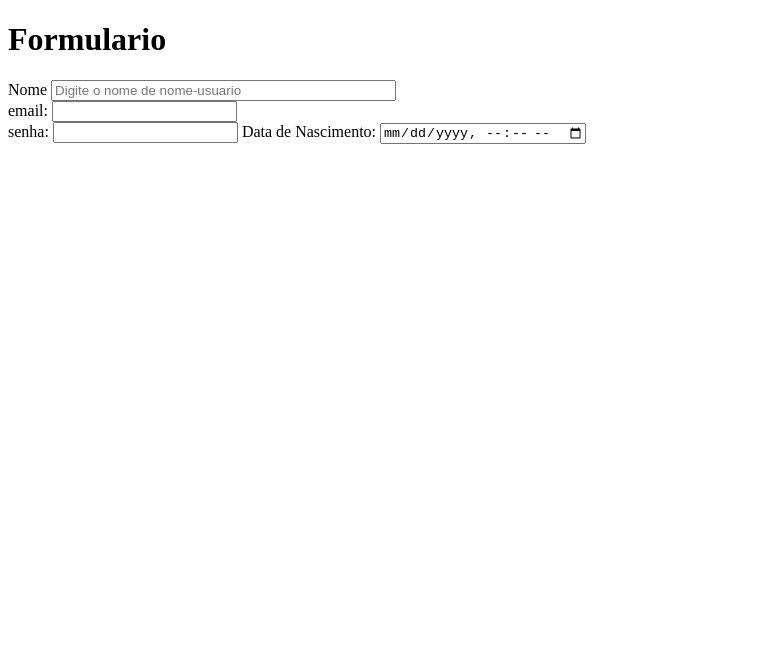
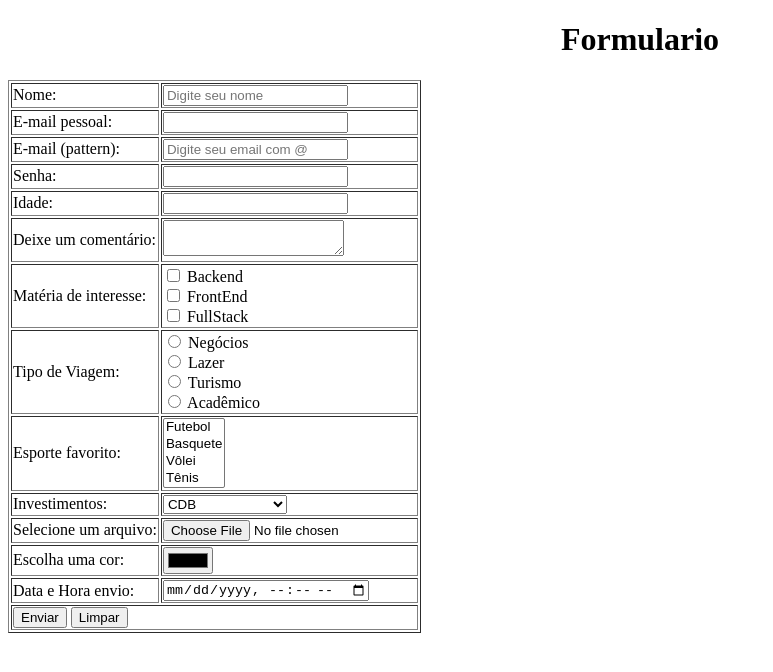
Before and after one commit to IkaroCabral/SI1N-CSW2026-1, a plain HTML site: page Aula-09/index.html in a window 1280 px wide. Shown: the whole page, without its empty margins (0-773 px from the left). Drawn offline with Linux system fonts and the light colour scheme.

Commit message:
Add files via upload

```diff
--- a/Aula-09/index.html
+++ b/Aula-09/index.html
@@ -6,31 +6,115 @@
     <title>aula-09</title>
 </head>
 <body>
-     <h1>Formulario</h1>
-     <label for="">Nome</label>
-     <input type="text" name="nome-usuario" id="nome-usuario" size="40" maxlength="30"
-     value=""
-     placeholder="Digite o nome de nome-usuario" required>
-     <br>
+     <h1> <center> Formulario </center> </h1>
 
-     <label for="email">email:</label>
-     <input type="email" id="email" name="email">
-     <br>
-     <label for="senha">senha:</label>
-     <input type="password" id="senha" name="senha">
+<form>
+  <table border="1
+">
 
+    <tr>
+      <td>Nome:</td>
+      <td><input type="text" placeholder="Digite seu nome"></td>
+    </tr>
 
+    <tr>
+      <td>E-mail pessoal:</td>
+      <td><input type="email"></td>
+    </tr>
 
+    <tr>
+      <td>E-mail (pattern):</td>
+      <td><input type="email" pattern=".+@.+" placeholder="Digite seu email com @"></td>
+    </tr>
 
+    <tr>
+      <td>Senha:</td>
+      <td><input type="password"></td>
+    </tr>
 
+    <tr>
+      <td>Idade:</td>
+      <td><input type="number"></td>
+    </tr>
 
+    <tr>
+      <td>Deixe um comentário:</td>
+      <td><textarea></textarea></td>
+    </tr>
 
+    <tr>
+      <td>Matéria de interesse:</td>
+      <td>
+        <input type="checkbox"> Backend<br>
+        <input type="checkbox"> FrontEnd<br>
+        <input type="checkbox"> FullStack
+      </td>
+    </tr>
 
+    <tr>
+      <td>Tipo de Viagem:</td>
+      <td>
+        <input type="radio" name="viagem"> Negócios<br>
+        <input type="radio" name="viagem"> Lazer<br>
+        <input type="radio" name="viagem"> Turismo<br>
+        <input type="radio" name="viagem"> Acadêmico
+      </td>
+    </tr>
 
+    <tr>
+      <td>Esporte favorito:</td>
+      <td>
+        <select multiple>
+          <option>Futebol</option>
+          <option>Basquete</option>
+          <option>Vôlei</option>
+          <option>Tênis</option>
+        </select>
+      </td>
+    </tr>
 
+    <tr>
+      <td>Investimentos:</td>
+      <td>
+        <select>
+          <optgroup label="Poupança">
+            <option>CDB</option>
+            <option>Tesouro Direto</option>
+          </optgroup>
+          <optgroup label="Fundos Imobiliários">
+            <option>CDI</option>
+            <option>Debêntures</option>
+          </optgroup>
+          <optgroup label="Criptomoedas">
+            <option>Ações</option>
+          </optgroup>
+        </select>
+      </td>
+    </tr>
 
-     <label for=""> Data de Nascimento:</label>
-     <input type="datetime-local" name="dtlocal" id="dt-local">
+    <tr>
+      <td>Selecione um arquivo:</td>
+      <td><input type="file"></td>
+    </tr>
 
+    <tr>
+      <td>Escolha uma cor:</td>
+      <td><input type="color"></td>
+    </tr>
+
+    <tr>
+      <td>Data e Hora envio:</td>
+      <td><input type="datetime-local"></td>
+    </tr>
+
+    <tr>
+      <td colspan="2" class="botoes">
+        <button type="submit">Enviar</button>
+        <button type="reset">Limpar</button>
+      </td>
+    </tr>
+
+  </table>
+  </form>
 </body>
 </html>
```
